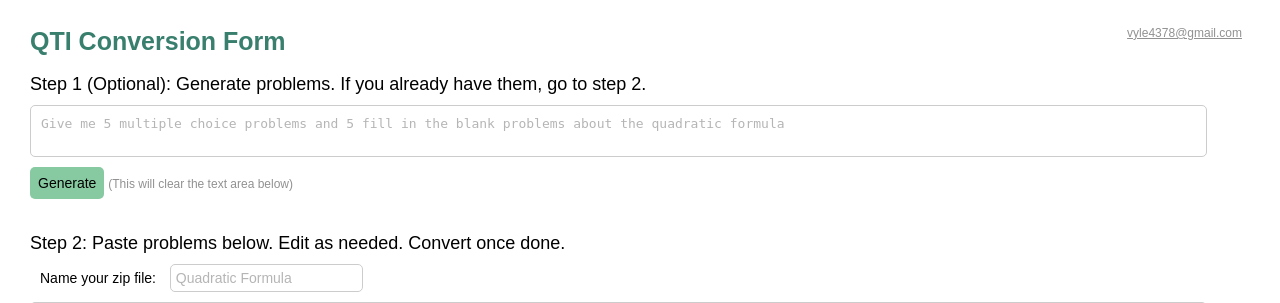
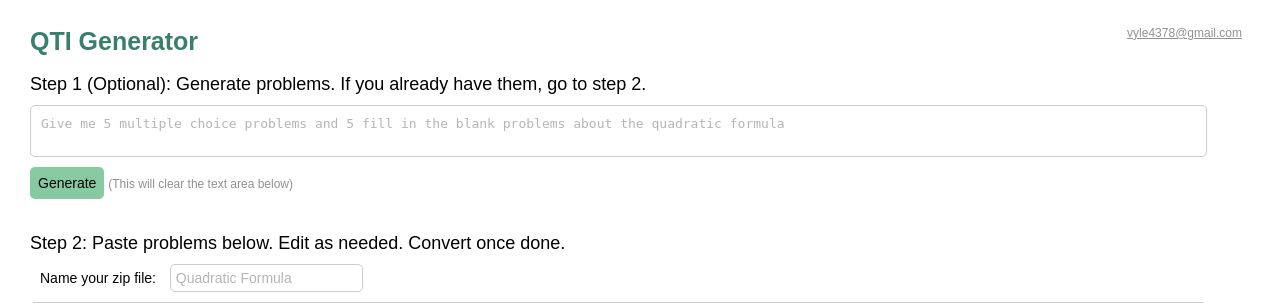
Before and after one commit to vyle4378/qti-generator, a FastAPI app: page / in a window 1280 px wide. Shown: the top 303 px of the page. Run offline with FastAPI, Linux system fonts and the light colour scheme.

Commit message:
changed title

```diff
--- a/templates/index.html
+++ b/templates/index.html
@@ -3,7 +3,7 @@
   <head>
     <meta charset="UTF-8" />
     <meta name="viewport" content="width=device-width, initial-scale=1.0" />
-    <title>QTI Converter</title>
+    <title>QTI Generator</title>
     <!-- must have the leading slash before static-->
     <link rel="stylesheet" href="/static/styles.css" />
     <link rel="icon" type="image/png" href="/static/favicon.ico" />
@@ -11,7 +11,7 @@
   </head>
   <body>
     <div id="header">
-      <h1>QTI Conversion Form</h1>
+      <h1>QTI Generator</h1>
       <a id="email" href="mailto:vyle4378@gmail.com">vyle4378@gmail.com</a>
     </div>
     <h3>
```
